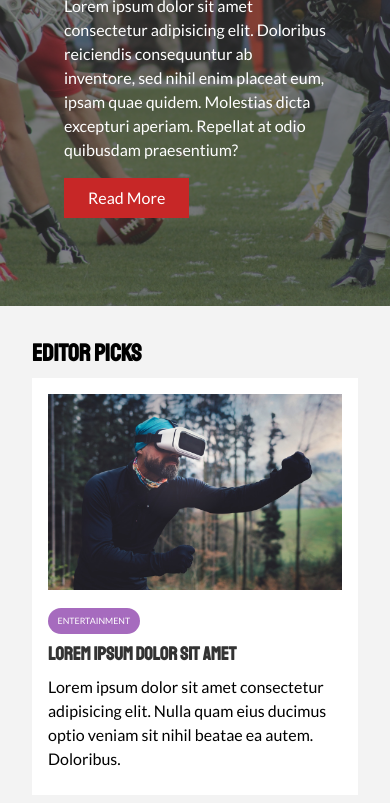
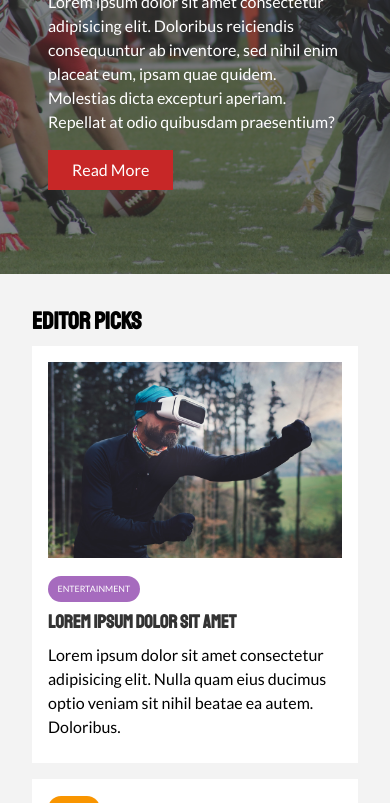
Before and after one commit to Izabela88/news_grid, a plain HTML site: page index.html in a window 390 px wide. Shown: the part 297-1100 px from the top of the page. Drawn offline with Linux system fonts and the light colour scheme.

Commit message:
Changed header padding for mobile devices

```diff
--- a/css/mobile.css
+++ b/css/mobile.css
@@ -38,6 +38,10 @@
   grid-template-columns: 1fr;
 }
 
+#showcase {
+  padding: 1rem;
+}
+
 #main-footer .footer-container > *:last-child {
   grid-column: 1;
 }
```
